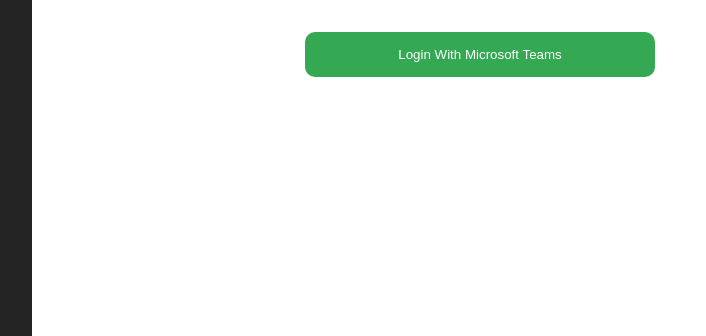
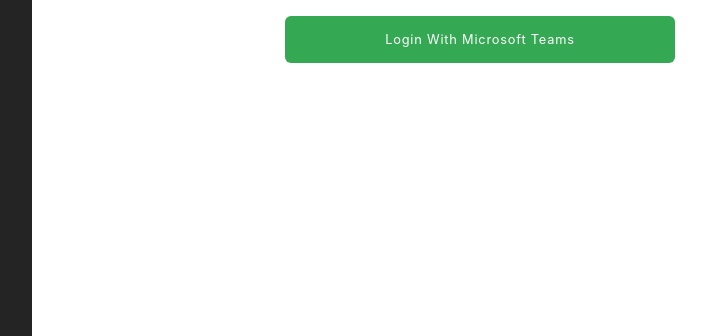
Before and after one commit to chubbystrings/performance-tracker, a plain HTML site: page index.html in a window 1280 px wide. Shown: the part 464-800 px from the top of the page, without its empty margins (352-1058 px from the left). Drawn offline with Linux system fonts and the light colour scheme.

Commit message:
netlify hosting

```diff
--- a/login.html
+++ b/index.html
@@ -14,7 +14,7 @@
         <div>
           <div class="tag__wrapper">
             <img
-              src="assets/img/logo.png"
+              src="./assets/img/logo.png"
               class="img__res"
               alt="decagon logo"
             />
@@ -24,13 +24,13 @@
           </div>
           <div class="tag__wrapper">
             <img
-              src="assets/img/Teams-logo.png"
+              src="./assets/img/Teams-logo.png"
               class="img__res"
               alt="teams logo"
             />
           </div>
           <div class="tag__wrapper">
-            <button class="btn__large">Login With Microsoft Teams</button>
+            <a href="./dashboard.html" class="btn__large">Login With Microsoft Teams</a>
           </div>
         </div>
       </section>
--- a/public/css/login.css
+++ b/public/css/login.css
@@ -35,12 +35,17 @@
 }
 
 .btn__large {
+  background-color: #34a853;
   width: 350px;
-    height: 45px;
-    background: #34a853;
-    border-radius: 10px;
-    border: none;
-    color: white;
+  color: #fff;
+  border-radius: 6px;
+  text-align: center;
+  padding: 16px 100px;
+  font-size: 0.8rem;
+  letter-spacing: 0.8px;
+  top: 80px;
+  overflow: hidden;
+  text-decoration: none;
 }
 
 .img__res {
@@ -56,6 +61,9 @@
 }
 
 @media screen and (max-width: 600px) {
+  .btn__large {
+    padding: 16px 10px;
+  }
   #sidebar__section {
     display: none;
   }
```
Also changed, not shown: 1 other file. Lines whose indentation alone changed are shown as unchanged.
